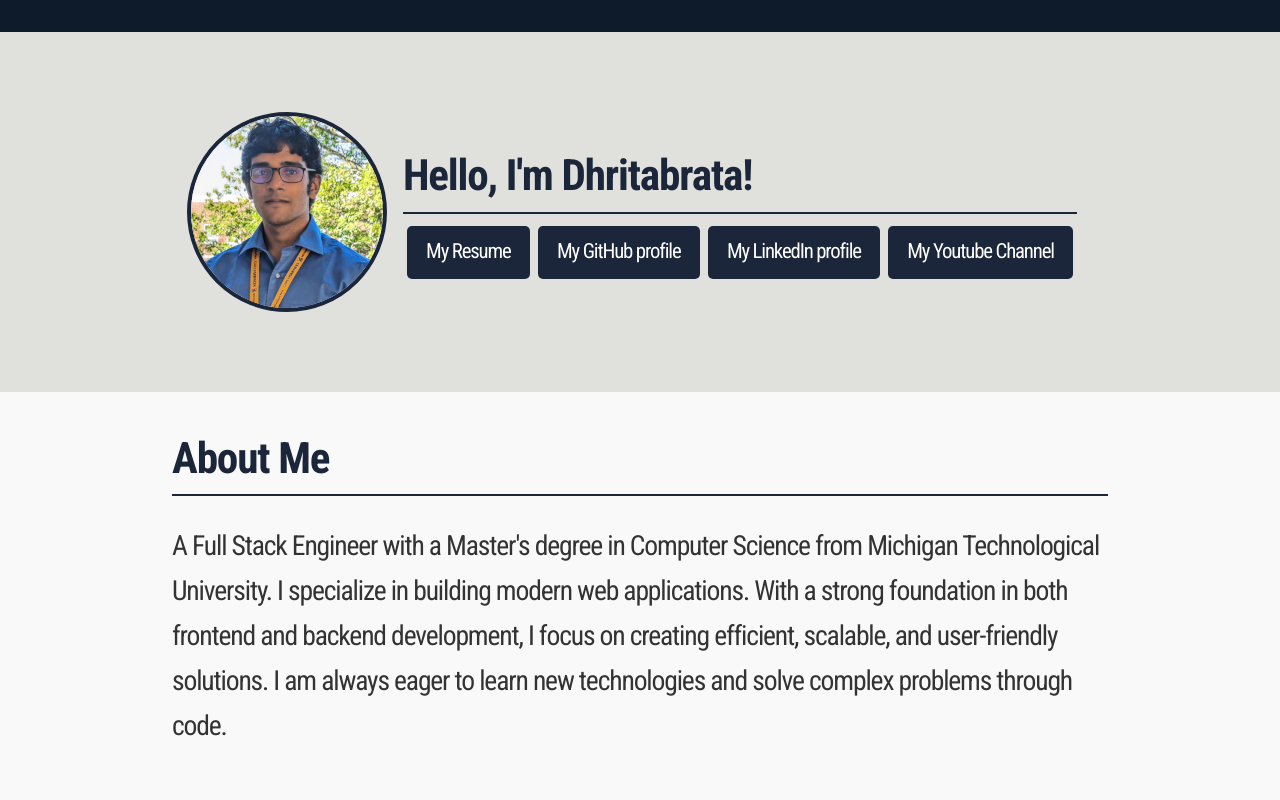
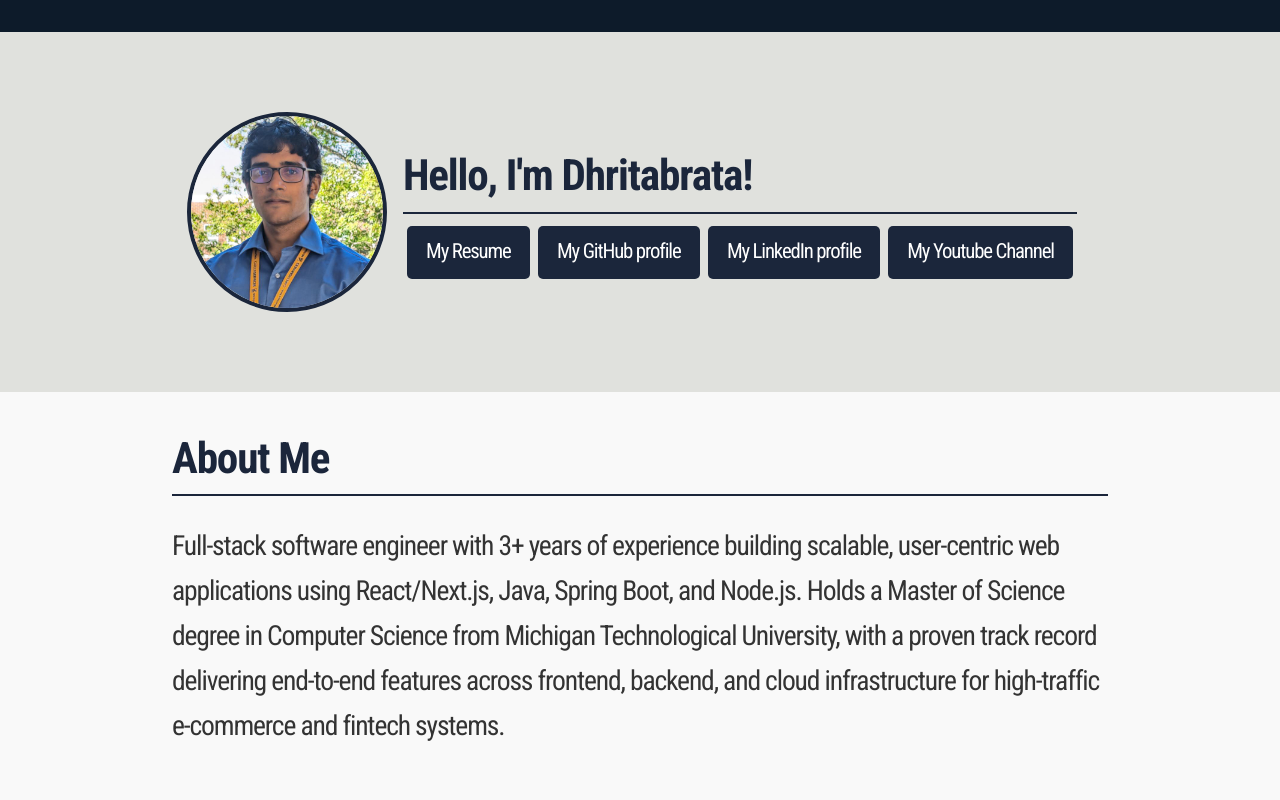
Before and after one commit to dmitra1998/Portfolio, a Next.js app: page / in a window 1280 px wide. Shown: the top 800 px of the page. Built offline with nearby package versions, Linux system fonts and the light colour scheme; no server answers; the database is empty.

Commit message:
Updated about section

```diff
--- a/components/About.tsx
+++ b/components/About.tsx
@@ -4,10 +4,9 @@ const About = () => {
   return (
     <div className="center-align fade-in">
                 <h2 className="h2 fade-in">About Me</h2>
-                <p className="pt-5 fade-in">A Full Stack Engineer with a Master&apos;s degree in Computer Science from Michigan Technological University.
-            I specialize in building modern web applications.
-            With a strong foundation in both frontend and backend development, I focus on creating efficient,
-            scalable, and user-friendly solutions. I am always eager to learn new technologies and solve complex problems through code.</p>
+                <p className="pt-5 fade-in">
+                  Full-stack software engineer with 3+ years of experience building scalable, user-centric web applications using React/Next.js, Java, Spring Boot, and Node.js. Holds a Master of Science degree in Computer Science from Michigan Technological University, with a proven track record delivering end-to-end features across frontend, backend, and cloud infrastructure for high-traffic e-commerce and fintech systems.
+                </p>
     </div>
   )
 }
```
